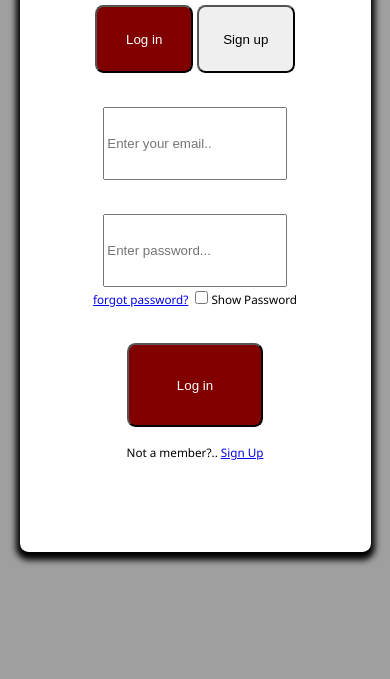
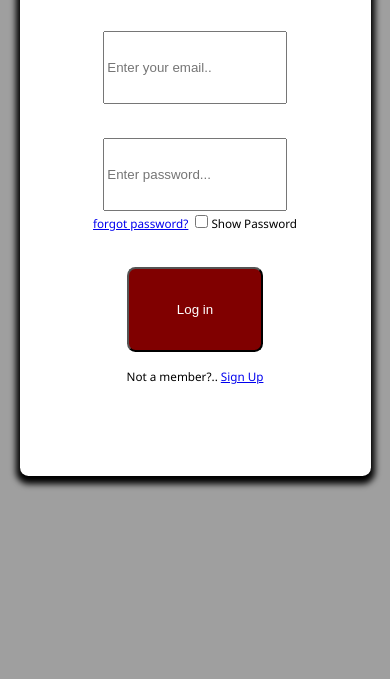
Before and after one commit to saurav-2811/hybrid_login-signup_form, a plain HTML site: page index.html in a window 390 px wide. Shown: the part 165-844 px from the top of the page. Drawn offline with Linux system fonts and the light colour scheme.

Commit message:
version- 1.0

```diff
--- a/style.css
+++ b/style.css
@@ -124,7 +124,7 @@ body {
 }
 @media screen and (max-width: 410px){
     .cont1 {
-        top: 10vh;
+        top: 1vh;
         width:90vw;
         height: 75vh;
         }
```
